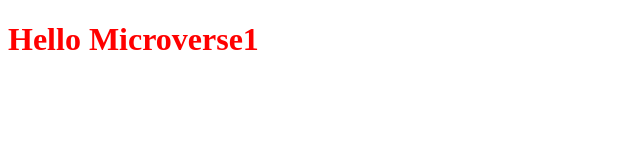
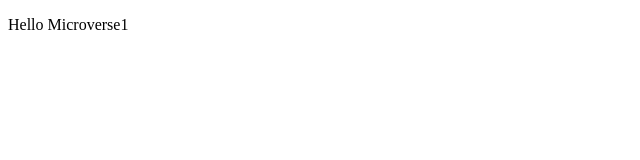
Before and after one commit to Ugboaja-Uchechi/Hello-World, a plain HTML site: page index.html in a window 1280 px wide. Shown: the whole page, without its empty margins (0-640 px from the left). Drawn offline with Linux system fonts and the light colour scheme.

Commit message:
Adjust text

```diff
--- a/index.html
+++ b/index.html
@@ -8,6 +8,6 @@
   <link rel="stylesheet" href="styles.css">
 </head>
 <body>
-  <h1 class="heading">Hello Microverse1</h1>
+  <p class="heading">Hello Microverse1</p>
 </body>
 </html>
```
